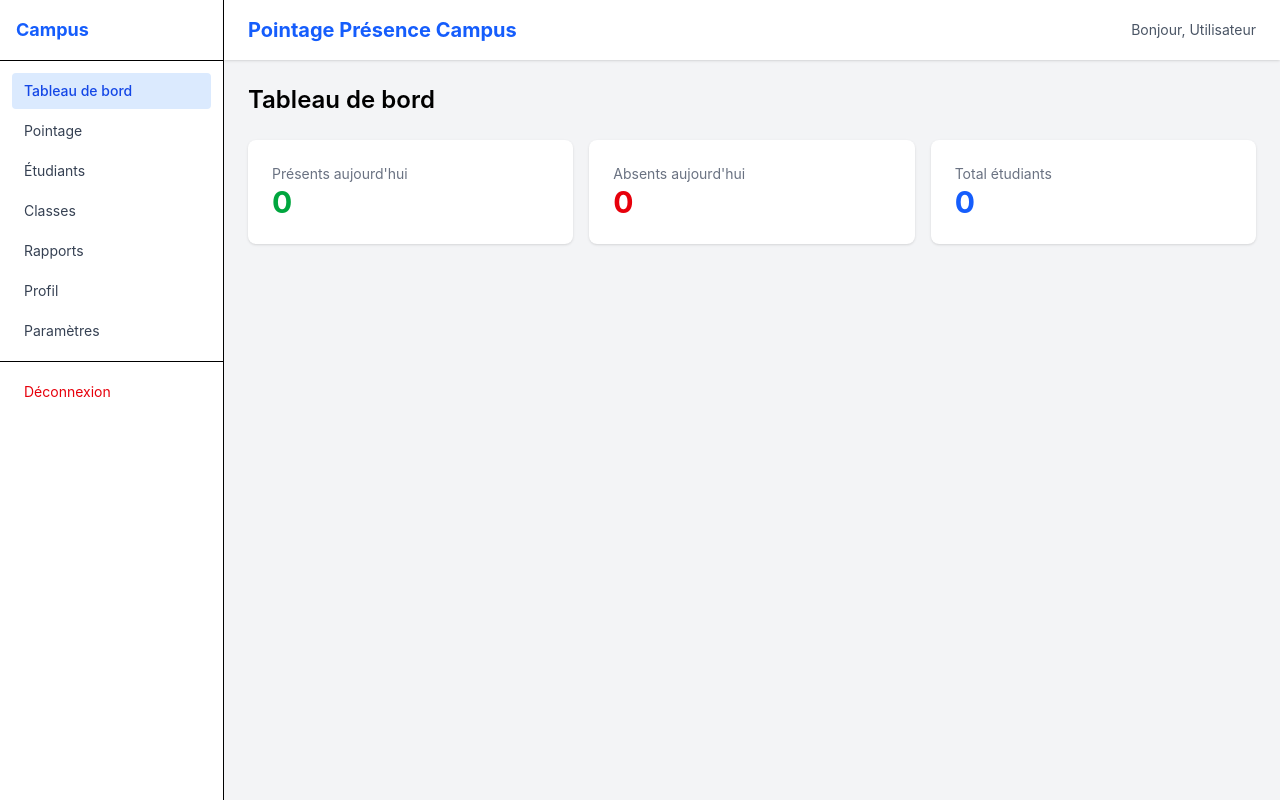
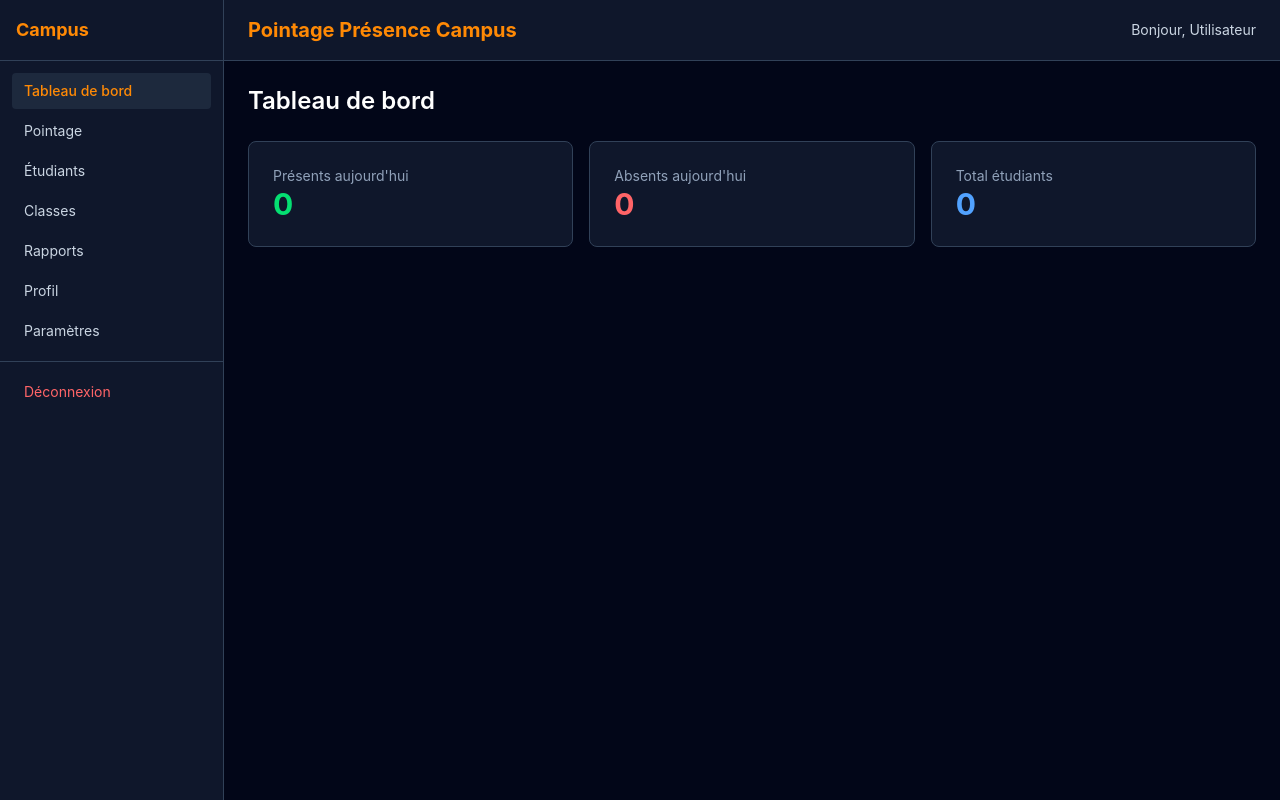
Before and after one commit to mg7984992-byte/pointage-presence-campus, a React (Vite) app: page /dashboard in a window 1280 px wide. Built offline with nearby package versions, Linux system fonts and the light colour scheme.

Commit message:
Conversion Sidebar et Dashboard au thème sombre

```diff
--- a/src/components/Sidebar.tsx
+++ b/src/components/Sidebar.tsx
@@ -23,11 +23,11 @@ function Sidebar() {
   return (
     <>
       {/* Bouton menu mobile */}
-      <div className="md:hidden flex items-center justify-between bg-white border-b p-4">
-        <h2 className="font-bold text-blue-600 text-lg">Campus</h2>
+      <div className="md:hidden flex items-center justify-between bg-slate-900 border-b border-slate-700 p-4">
+        <h2 className="font-bold text-orange-400 text-lg">Campus</h2>
         <button
           onClick={() => setIsOpen(!isOpen)}
-          className="text-gray-700 border rounded px-3 py-1"
+          className="text-slate-300 border border-slate-600 rounded px-3 py-1"
         >
           {isOpen ? 'Fermer' : 'Menu'}
         </button>
@@ -37,11 +37,11 @@ function Sidebar() {
       <aside
         className={`${
           isOpen ? 'block' : 'hidden'
-        } md:block w-full md:w-56 md:min-h-screen bg-white border-r shadow-sm flex flex-col justify-between`}
+        } md:block w-full md:w-56 md:min-h-screen bg-slate-900 border-r border-slate-700 flex flex-col justify-between`}
       >
         <div>
-          <div className="hidden md:block p-4 border-b">
-            <h2 className="font-bold text-blue-600 text-lg">Campus</h2>
+          <div className="hidden md:block p-4 border-b border-slate-700">
+            <h2 className="font-bold text-orange-400 text-lg">Campus</h2>
           </div>
           <nav className="p-3 space-y-1">
             {liens.map((lien) => (
@@ -51,8 +51,8 @@ function Sidebar() {
                 onClick={() => setIsOpen(false)}
                 className={`block px-3 py-2 rounded text-sm ${
                   location.pathname === lien.path
-                    ? 'bg-blue-100 text-blue-700 font-medium'
-                    : 'text-gray-700 hover:bg-gray-100'
+                    ? 'bg-slate-800 text-orange-400 font-medium'
+                    : 'text-slate-300 hover:bg-slate-800'
                 }`}
               >
                 {lien.label}
@@ -61,10 +61,10 @@ function Sidebar() {
           </nav>
         </div>
 
-        <div className="p-3 border-t">
+        <div className="p-3 border-t border-slate-700">
           <button
             onClick={handleDeconnexion}
-            className="w-full text-left px-3 py-2 rounded text-sm text-red-600 hover:bg-red-50"
+            className="w-full text-left px-3 py-2 rounded text-sm text-red-400 hover:bg-slate-800"
           >
             Déconnexion
           </button>
--- a/src/index.css
+++ b/src/index.css
@@ -1 +1,6 @@
 @import "tailwindcss";
+
+body {
+  background-color: #0f172a;
+  color: #e2e8f0;
+}
--- a/src/pages/DashboardPage.tsx
+++ b/src/pages/DashboardPage.tsx
@@ -1,31 +1,28 @@
 function DashboardPage() {
   return (
-    <div className="min-h-screen bg-gray-100">
-      {/* Barre de navigation */}
-      <header className="bg-white shadow px-6 py-4 flex justify-between items-center">
-        <h1 className="text-xl font-bold text-blue-600">
+    <div className="min-h-screen bg-slate-950">
+      <header className="bg-slate-900 border-b border-slate-700 px-6 py-4 flex justify-between items-center">
+        <h1 className="text-xl font-bold text-orange-400">
           Pointage Présence Campus
         </h1>
-        <span className="text-sm text-gray-600">Bonjour, Utilisateur</span>
+        <span className="text-sm text-slate-300">Bonjour, Utilisateur</span>
       </header>
 
-      {/* Contenu principal */}
       <main className="p-6">
-        <h2 className="text-2xl font-semibold mb-6">Tableau de bord</h2>
+        <h2 className="text-2xl font-semibold mb-6 text-white">Tableau de bord</h2>
 
-        {/* Cartes de statistiques */}
         <div className="grid grid-cols-1 md:grid-cols-3 gap-4">
-          <div className="bg-white p-6 rounded-lg shadow">
-            <p className="text-sm text-gray-500">Présents aujourd'hui</p>
-            <p className="text-3xl font-bold text-green-600">0</p>
+          <div className="bg-slate-900 border border-slate-700 p-6 rounded-lg">
+            <p className="text-sm text-slate-400">Présents aujourd'hui</p>
+            <p className="text-3xl font-bold text-green-400">0</p>
           </div>
-          <div className="bg-white p-6 rounded-lg shadow">
-            <p className="text-sm text-gray-500">Absents aujourd'hui</p>
-            <p className="text-3xl font-bold text-red-600">0</p>
+          <div className="bg-slate-900 border border-slate-700 p-6 rounded-lg">
+            <p className="text-sm text-slate-400">Absents aujourd'hui</p>
+            <p className="text-3xl font-bold text-red-400">0</p>
           </div>
-          <div className="bg-white p-6 rounded-lg shadow">
-            <p className="text-sm text-gray-500">Total étudiants</p>
-            <p className="text-3xl font-bold text-blue-600">0</p>
+          <div className="bg-slate-900 border border-slate-700 p-6 rounded-lg">
+            <p className="text-sm text-slate-400">Total étudiants</p>
+            <p className="text-3xl font-bold text-blue-400">0</p>
           </div>
         </div>
       </main>
```
